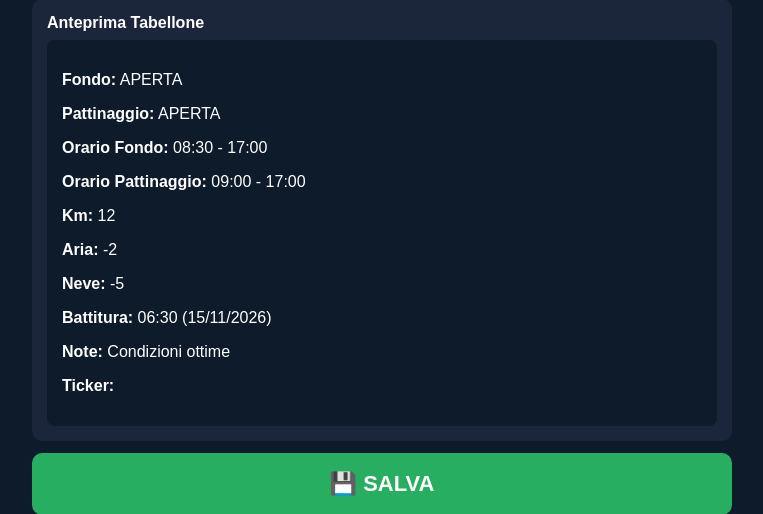
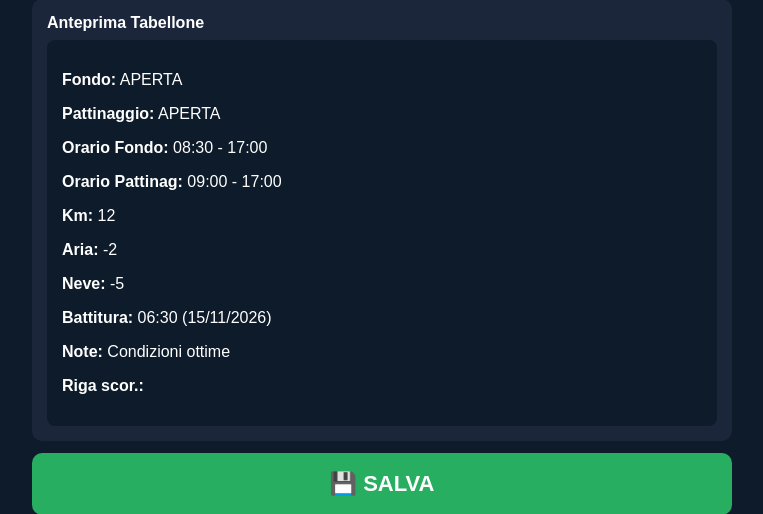
Before and after one commit to emiliomaj60-lang/stato-pista-schilpario, a Flask app: page /admin in a window 1280 px wide. Shown: the part 1790-2304 px from the top of the page, without its empty margins (258-1021 px from the left). Run offline with Flask 3, Linux system fonts and the light colour scheme; the visitor is signed in with stand-in values (Sample User, id 1).

Commit message:
Add files via upload

```diff
--- a/templates/admin.html
+++ b/templates/admin.html
@@ -274,7 +274,7 @@ border-radius:8px;
 </p>
 
 <p>
-<strong>Orario Pattinaggio:</strong>
+<strong>Orario Pattinag:</strong>
 {{ dati.get('ora_apertura_pattinaggio','09:00') }}
  -
 {{ dati.get('ora_chiusura_pattinaggio','17:00') }}
@@ -320,7 +320,7 @@ border-radius:8px;
 </p>
 
 <p>
-<strong>Ticker:</strong>
+<strong>Riga scor.:</strong>
 {{ dati.get('ticker','') }}
 </p>
 
```
